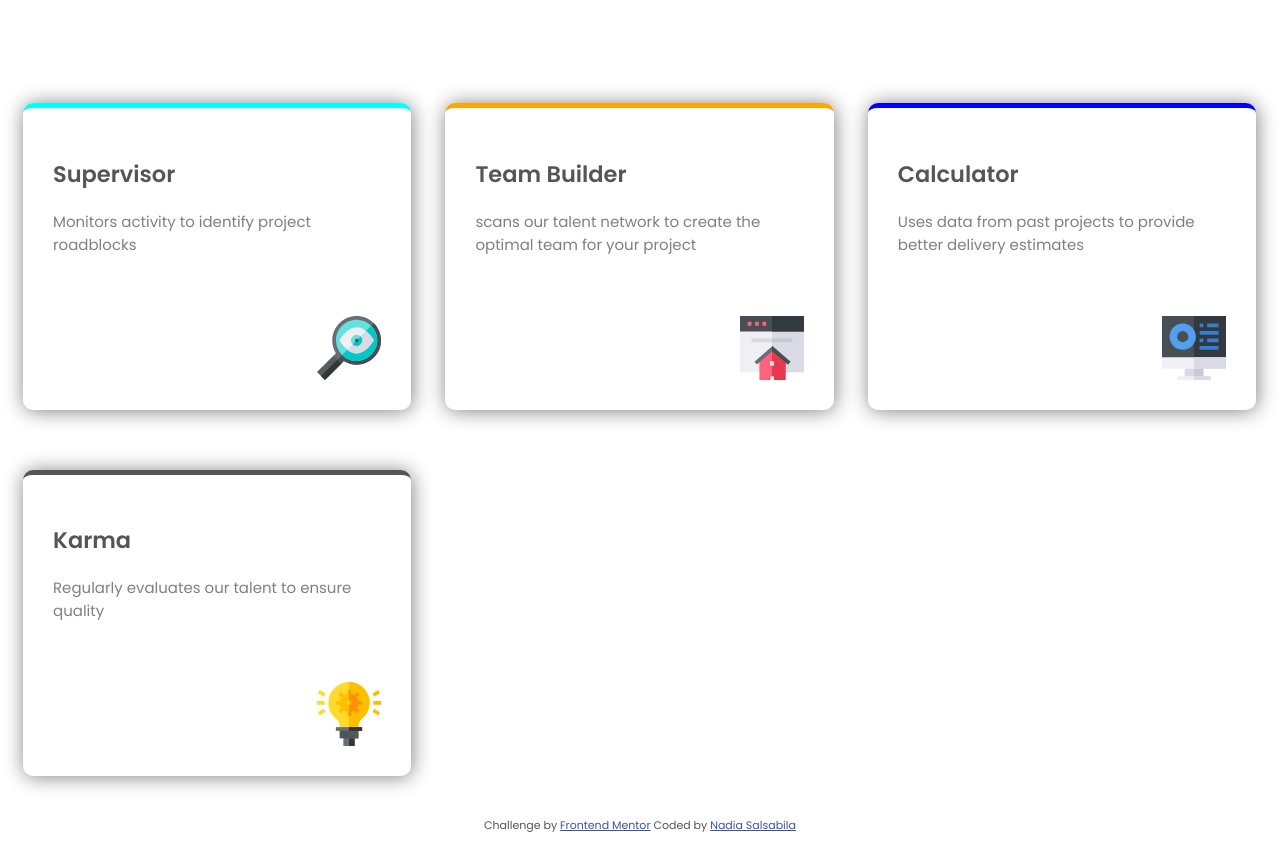
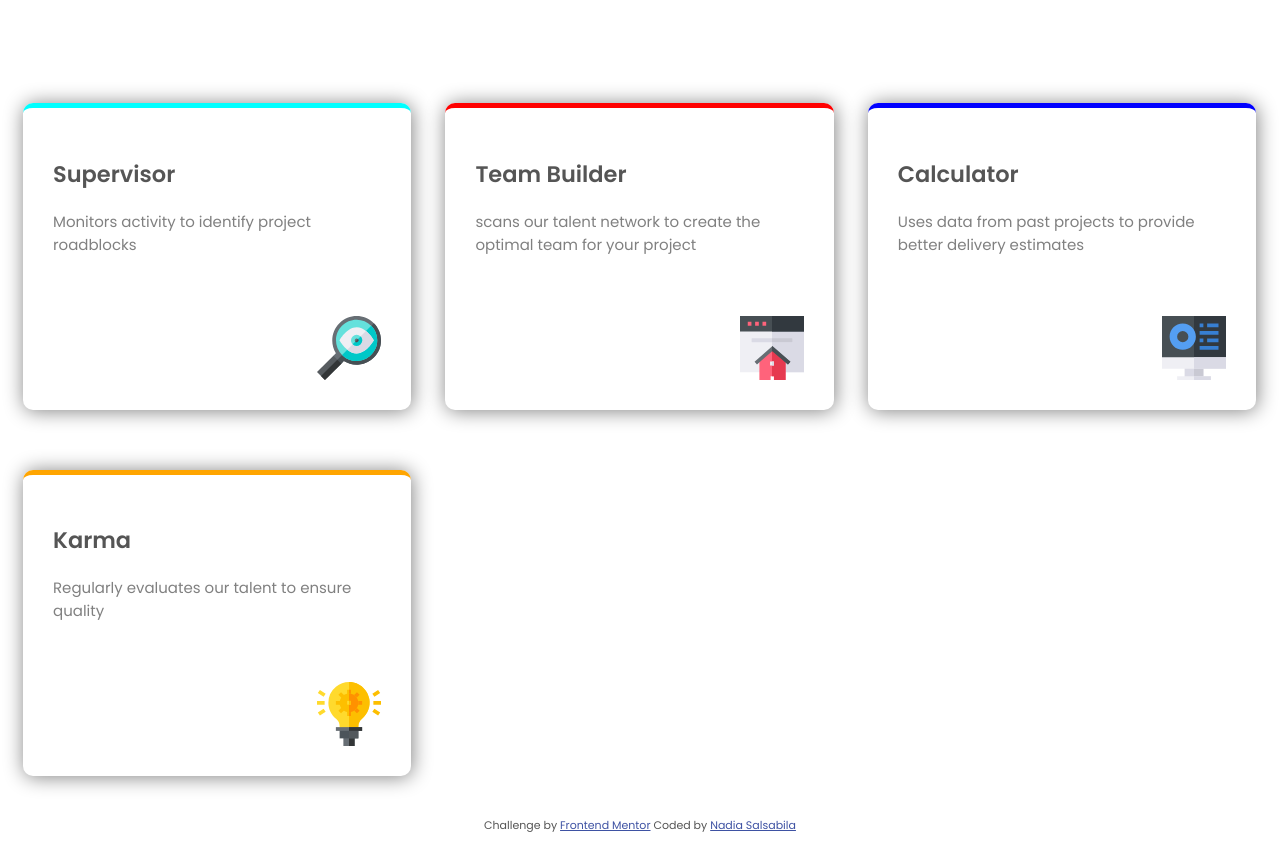
Before and after one commit to nadiasalsaa/cbb, a plain HTML site: page index.html in a window 1280 px wide. Shown: the part 283-1128 px from the top of the page. Drawn offline with Linux system fonts and the light colour scheme.

Commit message:
Initial commit

```diff
--- a/styles.css
+++ b/styles.css
@@ -45,12 +45,12 @@ body {
   border-top-color: red;
 }
 
-.col:nth-of-type(2) .box:first-of-type {
-  border-top-color: orange;
+.col:nth-of-type(3) .box:first-of-type {
+  border-top-color: blue;
 }
 
-.col:nth-of-type(3) .box:first-of-type {
-  border-top-color: blue;
+.col:nth-of-type(4) .box:first-of-type {
+  border-top-color: orange;
 }
 
 .box img {
```
